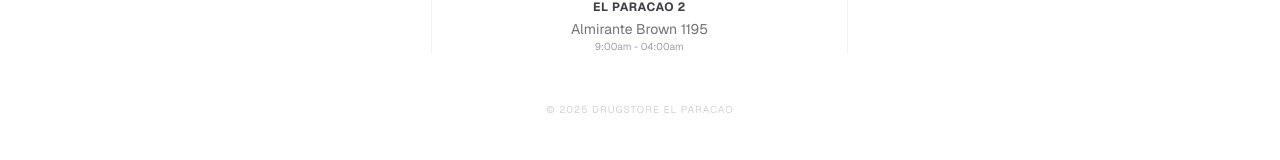
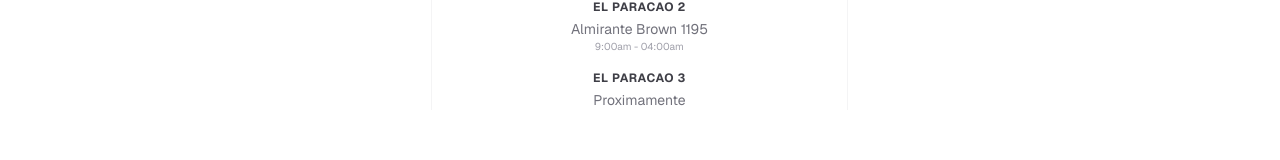
Before and after one commit to cardosonicolas/drugstore-app, a Next.js app: page / in a window 1280 px wide. Shown: the part 994-1154 px from the top of the page. Built offline with nearby package versions, Linux system fonts and the light colour scheme.

Commit message:
edit footer

```diff
--- a/src/components/Footer.tsx
+++ b/src/components/Footer.tsx
@@ -1,3 +1,5 @@
+const cellNumer = process.env.NEXT_PUBLIC_WHATSAPP_NUMBER;
+
 export default function Footer() {
   return (
     <footer className="w-full bg-white border-t border-zinc-100 py-12 mt-auto">
@@ -75,6 +77,12 @@
                 <p className="text-zinc-500 text-sm">Almirante Brown 1195</p>
                 <p className="text-zinc-400 text-[10px]">9:00am - 04:00am</p>
               </div>
+              <div>
+                <h4 className="text-xs font-bold text-zinc-700 uppercase tracking-wider mb-1">
+                  El Paracao 3
+                </h4>
+                <p className="text-zinc-500 text-sm">Proximamente</p>
+              </div>
             </div>
           </div>
 
@@ -84,7 +92,9 @@
               Contacto
             </h3>
             <a
-              href="#"
+              href={`https://wa.me/${process.env.NEXT_PUBLIC_WHATSAPP_NUMBER}?text=Hola%20vengo%20desde%20su%20web!`}
+              target="_blank"
+              rel="noopener noreferrer"
               className="inline-flex items-center gap-2 bg-green-500 hover:bg-green-600 text-white px-6 py-2.5 rounded-full transition-all duration-300 font-medium text-sm shadow-sm hover:shadow-md hover:-translate-y-0.5"
             >
               <svg
```
